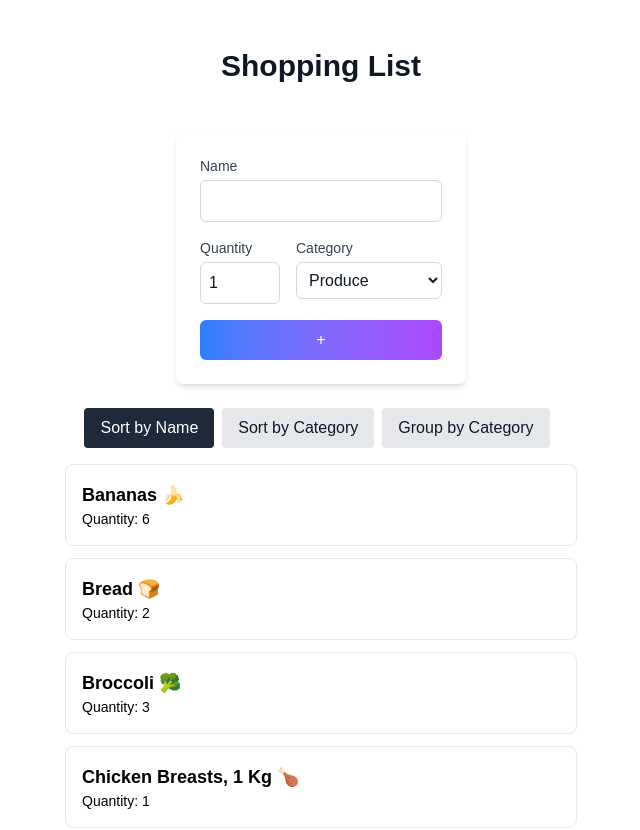
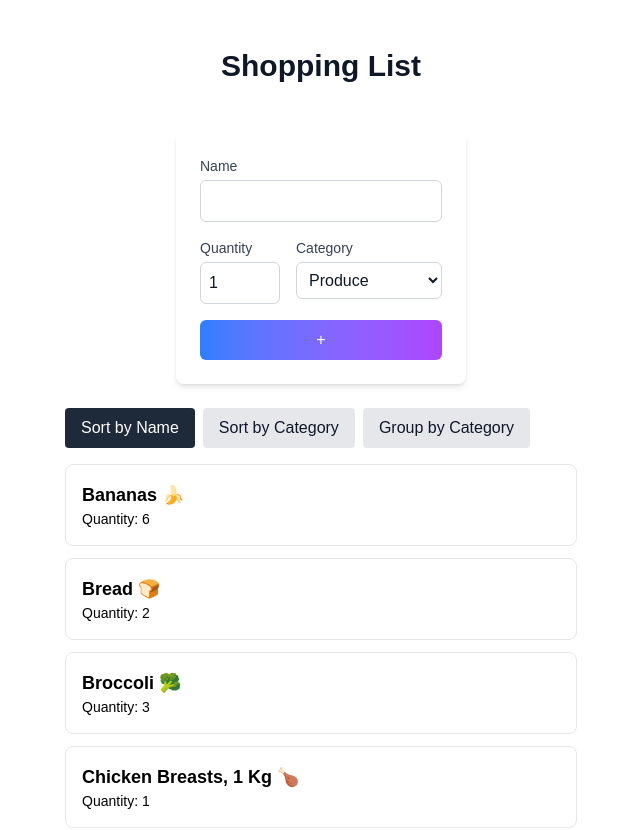
Before and after one commit to RealTestingp/cprg306-assignments, a Next.js app: page /week-6 in a window 1280 px wide. Shown: the top 830 px of the page, without its empty margins (319-959 px from the left). Built offline with nearby package versions, Linux system fonts and the light colour scheme.

Commit message:
didn't like how it looked

```diff
--- a/app/week-6/ItemList.js
+++ b/app/week-6/ItemList.js
@@ -27,7 +27,7 @@ const ItemList = ({ items }) => {
 
   return (
     <div className="w-full max-w-lg">
-      <div className="mb-4 flex justify-center space-x-2">
+      <div className="mb-4">
         <button onClick={() => setSortBy('name')} className={buttonClass('name')}>
           Sort by Name
         </button>
```
